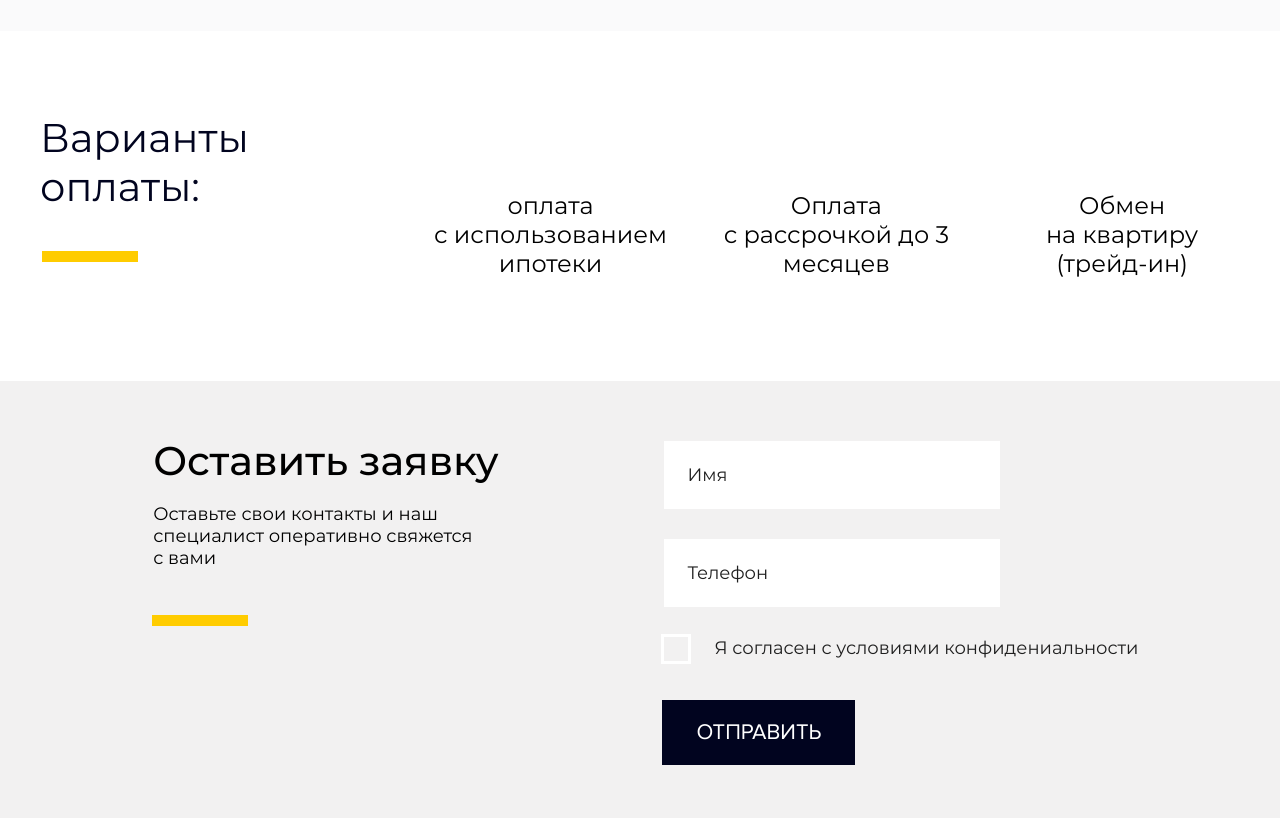
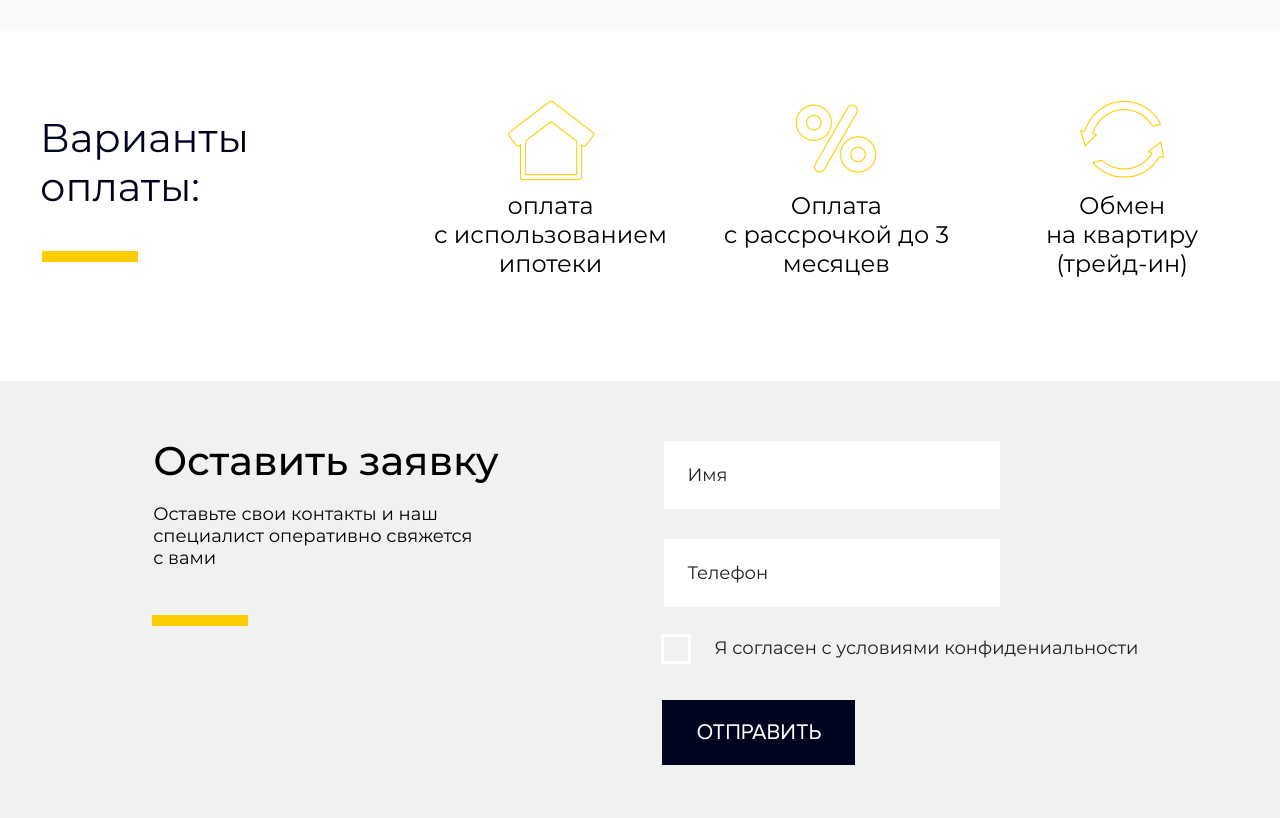
Before and after one commit to Alexandrgentlmen/denver, a plain HTML site: page ourkeys.html in a window 1280 px wide. Shown: the part 3125-3943 px from the top of the page. Drawn offline with Linux system fonts and the light colour scheme; files whose address does not match are found by name; a web font is replaced by a local one.

Commit message:
7th commit

```diff
--- a/css/main.css
+++ b/css/main.css
@@ -3494,13 +3494,13 @@ figure {
   }
 }
 .var-pay__item_house {
-  background-image: url(img/house-pay.png);
+  background-image: url(../img/house-pay.png);
 }
 .var-pay__item_percent {
-  background-image: url(img/percent-pay.png);
+  background-image: url(../img/percent-pay.png);
 }
 .var-pay__item_strings {
-  background-image: url(img/strings-pay.png);
+  background-image: url(../img/strings-pay.png);
 }
 
 .circular {
```
Also changed, not shown: 1 other file.
